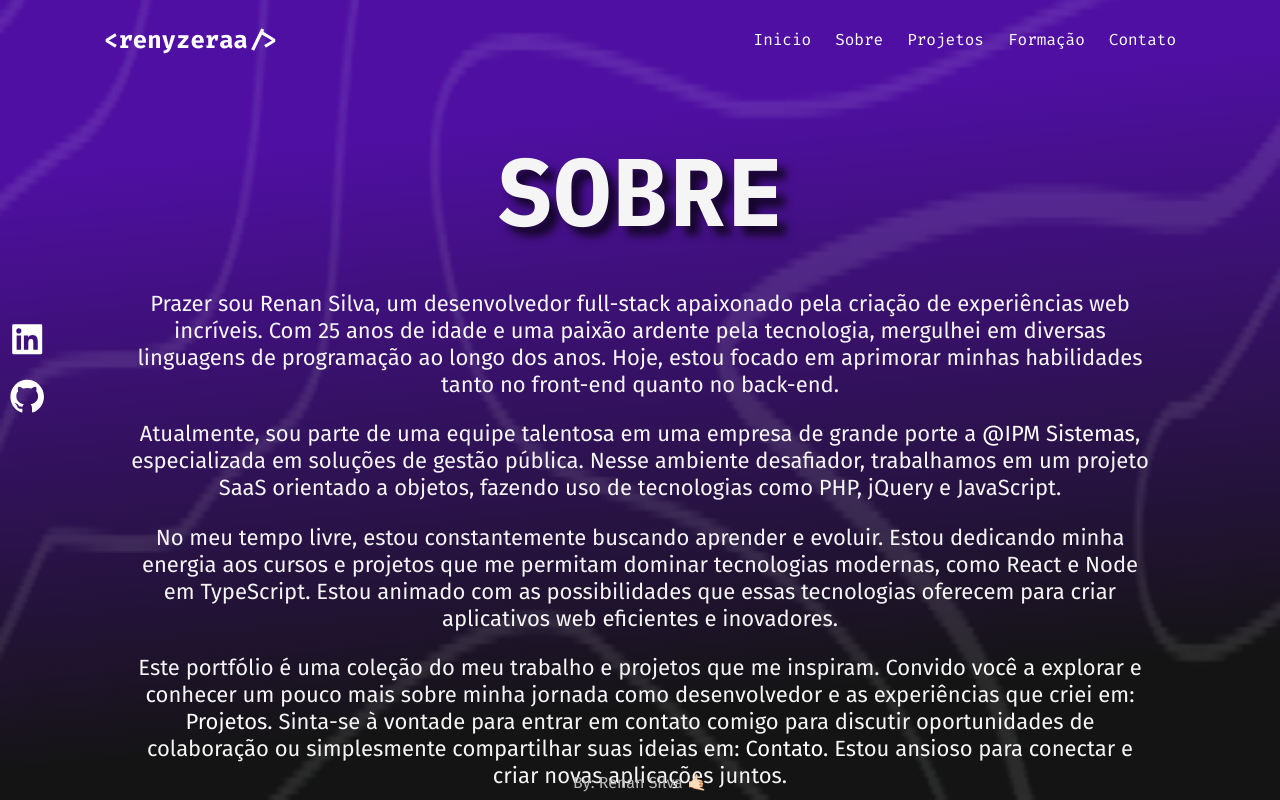
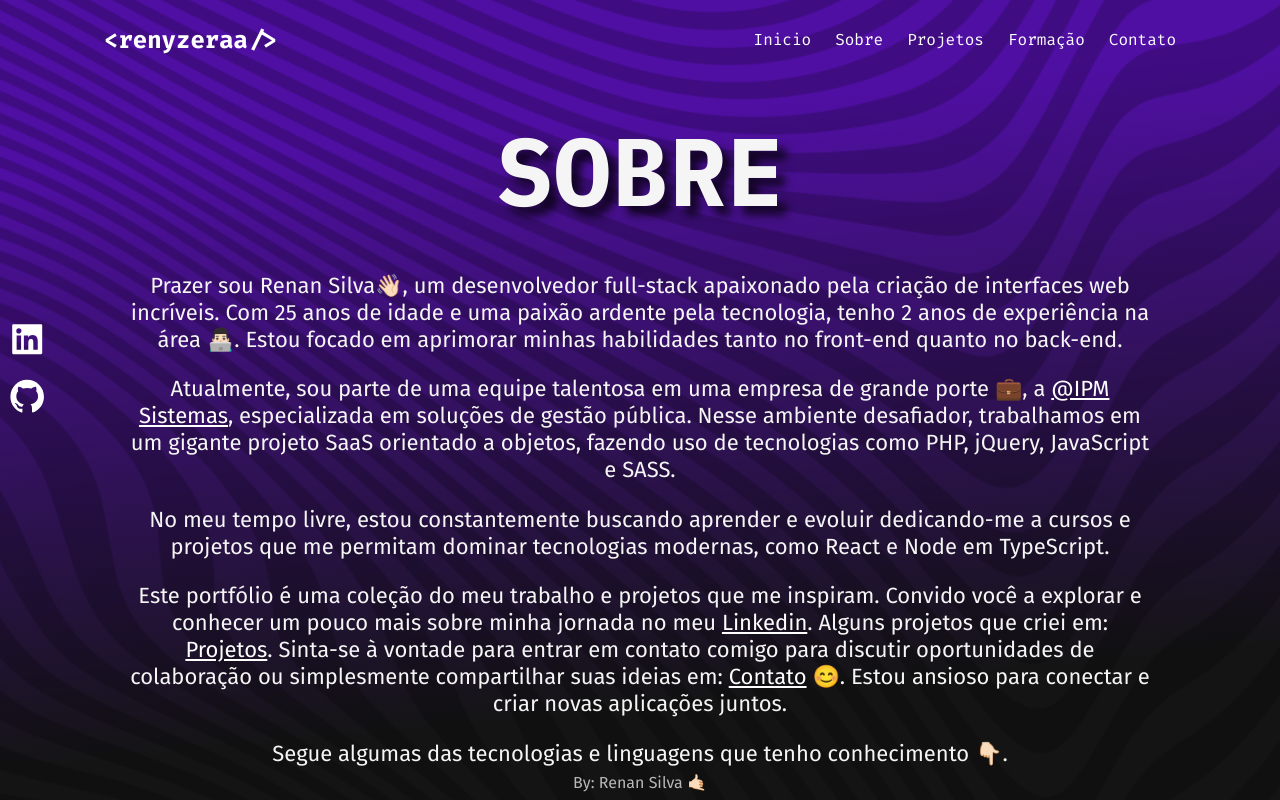
Before and after one commit to renyzeraa/portfolio-v1, a React (Vite) app in the folder portfolio/: page /about in a window 1280 px wide. Built offline with nearby package versions, Linux system fonts and the light colour scheme; a web font is replaced by a local one.

Commit message:
finalize about page

```diff
--- a/portfolio/src/components/Title/style.js
+++ b/portfolio/src/components/Title/style.js
@@ -8,7 +8,7 @@ export const Container = styled.div`
   color: ${({ theme }) => theme.COLORS.GRAY_100};
   text-shadow: 9px 9px 8px rgba(0, 0, 0, 0.7);
   text-align: center;
-  margin: 38px auto;
+  margin: 0 auto;
 
   @media (max-width: 750px) {
     margin: 24px auto;
--- a/portfolio/src/pages/About/index.jsx
+++ b/portfolio/src/pages/About/index.jsx
@@ -25,11 +25,11 @@ export function About() {
         <Title>Sobre</Title>
         <div className='container'>
           <div className="text-area">
-            <Text>Prazer sou Renan Silva, um desenvolvedor full-stack apaixonado pela criação de experiências web incríveis. Com 25 anos de idade e uma paixão ardente pela tecnologia, mergulhei em diversas linguagens de programação ao longo dos anos. Hoje, estou focado em aprimorar minhas habilidades tanto no front-end quanto no back-end.</Text>
-            <Text>Atualmente, sou parte de uma equipe talentosa em uma empresa de grande porte a <a href="https://www.ipm.com.br/" target='_blank'>@IPM Sistemas</a>, especializada em soluções de gestão pública. Nesse ambiente desafiador, trabalhamos em um projeto SaaS orientado a objetos, fazendo uso de tecnologias como PHP, jQuery e JavaScript.</Text>
-            <Text>No meu tempo livre, estou constantemente buscando aprender e evoluir. Estou dedicando minha energia aos cursos e projetos que me permitam dominar tecnologias modernas, como React e Node em TypeScript. Estou animado com as possibilidades que essas tecnologias oferecem para criar aplicativos web eficientes e inovadores.</Text>
-            <Text>Este portfólio é uma coleção do meu trabalho e projetos que me inspiram. Convido você a explorar e conhecer um pouco mais sobre minha jornada como desenvolvedor e as experiências que criei em: <Link to='/projects' rel="noopener noreferrer">Projetos</Link>. Sinta-se à vontade para entrar em contato comigo para discutir oportunidades de colaboração ou simplesmente compartilhar suas ideias em: <Link to='/contact' rel="noopener noreferrer">Contato</Link>. Estou ansioso para conectar e criar novas aplicações juntos.</Text>
-            <Text>Segue algumas das tecnologias e linguagens que tenho conhecimento.</Text>
+            <Text>Prazer sou Renan Silva👋🏻, um desenvolvedor full-stack apaixonado pela criação de interfaces web incríveis. Com 25 anos de idade e uma paixão ardente pela tecnologia, tenho 2 anos de experiência na área 👨🏻‍💻. Estou focado em aprimorar minhas habilidades tanto no front-end quanto no back-end.</Text>
+            <Text>Atualmente, sou parte de uma equipe talentosa em uma empresa de grande porte 💼, a <a href="https://www.ipm.com.br/" target='_blank'>@IPM Sistemas</a>, especializada em soluções de gestão pública. Nesse ambiente desafiador, trabalhamos em um gigante projeto SaaS orientado a objetos, fazendo uso de tecnologias como PHP, jQuery, JavaScript e SASS.</Text>
+            <Text>No meu tempo livre, estou constantemente buscando aprender e evoluir dedicando-me a cursos e projetos que me permitam dominar tecnologias modernas, como React e Node em TypeScript.</Text>
+            <Text>Este portfólio é uma coleção do meu trabalho e projetos que me inspiram. Convido você a explorar e conhecer um pouco mais sobre minha jornada no meu <a href='https://www.linkedin.com/in/renyzeraa/' target='_blank' rel="noopener noreferrer">Linkedin</a>. Alguns projetos que criei em: <Link to='/projects' rel="noopener noreferrer">Projetos</Link>. Sinta-se à vontade para entrar em contato comigo para discutir oportunidades de colaboração ou simplesmente compartilhar suas ideias em: <Link to='/contact' rel="noopener noreferrer">Contato</Link> 😊. Estou ansioso para conectar e criar novas aplicações juntos.</Text>
+            <Text>Segue algumas das tecnologias e linguagens que tenho conhecimento 👇🏻.</Text>
           </div>
           <div className='technologies-container'>
             <ul className='techs-list'>
--- a/portfolio/src/pages/About/style.js
+++ b/portfolio/src/pages/About/style.js
@@ -12,13 +12,12 @@ export const Container = styled.div`
 
   .main-container {
     .container {
-      .text-area {
-
-      }
+      margin-top: 40px;
 
       .technologies-container {
         width: 100%;
-
+        margin-top: 40px;
+        margin-bottom: 120px;
         .techs-list {
           display: flex;
           flex-direction: row;
@@ -33,6 +32,11 @@ export const Container = styled.div`
       }
     }
   }
+
+  @media (min-width: 728px) {
+    background-image: url(${bgAbout});
+  }
+
 `
 
 export const Text = styled.p`
@@ -42,4 +46,9 @@ export const Text = styled.p`
   font-size: 22px;
   line-height: normal;
   margin-bottom: 1.4rem;
+
+  a {
+    font-weight: 500;
+    text-decoration: underline;
+  }
 `
--- a/portfolio/src/styles/global.js
+++ b/portfolio/src/styles/global.js
@@ -79,6 +79,6 @@ strong {
   padding: 0 48px;
   overflow: visible;
   max-width: 1120px;
-  margin: 48px auto;
+  margin: 28px auto;
 }
 `
```
